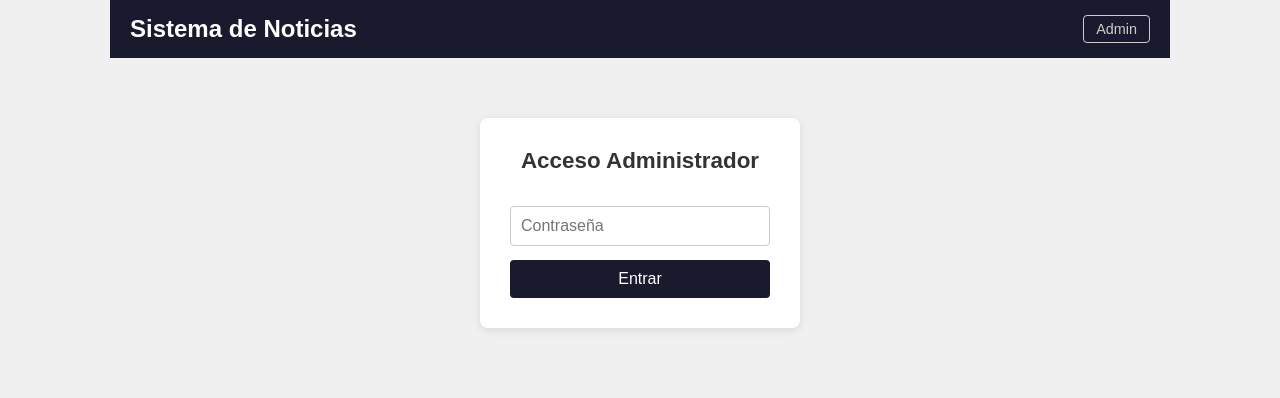
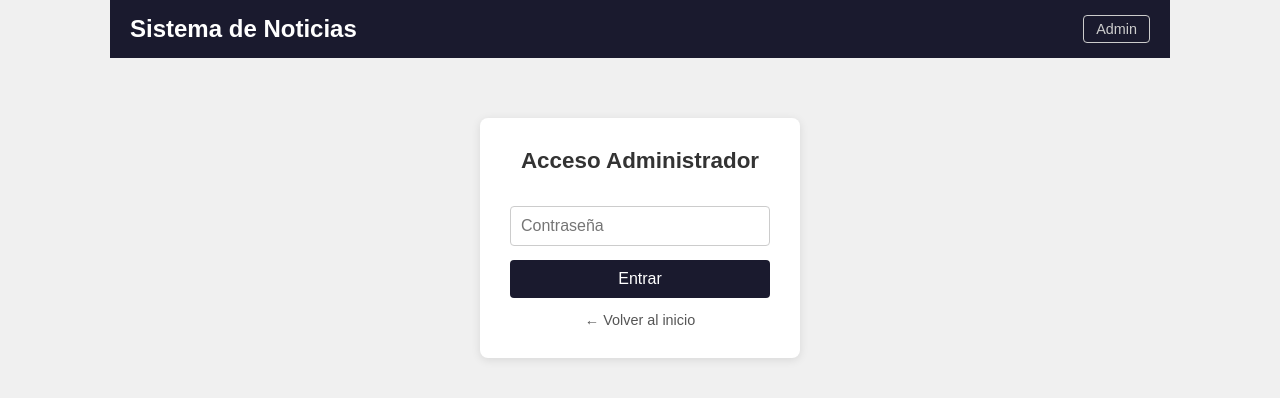
Before and after one commit to KleberVM/Flat-CMS-File-System-, a React (Vite) app in the folder frontend-noticias/: page /login in a window 1280 px wide. Shown: the top 398 px of the page. Built offline with nearby package versions, Linux system fonts and the light colour scheme.

Commit message:
areglando bugs de login y admin

```diff
--- a/frontend-noticias/src/App.jsx
+++ b/frontend-noticias/src/App.jsx
@@ -9,7 +9,7 @@ function App() {
       <div className="container">
         <nav>
           <h1>Sistema de Noticias</h1>
-          <Link to="/login" className="nav-link-admin">
+          <Link to="/admin" className="nav-link-admin">
             Admin
           </Link>
         </nav>
--- a/frontend-noticias/src/index.css
+++ b/frontend-noticias/src/index.css
@@ -340,3 +340,18 @@ nav {
 .btn-eliminar:hover {
     background-color: #a93226;
 }
+
+/* ── Botón volver al inicio (en la página de login) ── */
+.btn-volver-inicio {
+    display: block;
+    text-align: center;
+    margin-top: 14px;
+    color: #555;
+    font-size: 0.9rem;
+    text-decoration: none;
+}
+
+.btn-volver-inicio:hover {
+    color: #1a1a2e;
+    text-decoration: underline;
+}
--- a/frontend-noticias/src/pages/admin.jsx
+++ b/frontend-noticias/src/pages/admin.jsx
@@ -19,10 +19,17 @@ function Admin() {
 
   const [noticiaEditando, setNoticiaEditando] = useState(null);
 
+  // un usuario sin sesion nunca ve el contenido admin.
+  const [verificando, setVerificando] = useState(true);
+
   useEffect(() => {
     const esAdmin = localStorage.getItem("isAdmin");
     if (!esAdmin) {
+      // No hay sesion → mandamos al login
       navigate("/login");
+    } else {
+      // Sí hay sesion → liberamos el render del panel
+      setVerificando(false);
     }
   }, [navigate]);
 
@@ -118,9 +125,6 @@ function Admin() {
       e.target.reset();
       cargarNoticias();
     } catch (error) {
-      // Intentamos mostrar el mensaje real del servidor para facilitar el debug.
-      // error.response existe cuando el servidor respondió (ej: 500, 404).
-      // Si no hay respuesta (ej: servidor apagado), mostramos un mensaje de red.
       const mensajeServidor = error.response?.data?.message;
       const mensajeFinal = mensajeServidor
         ? `Error del servidor: ${mensajeServidor}`
@@ -139,6 +143,8 @@ function Admin() {
     localStorage.removeItem("isAdmin");
     navigate("/");
   };
+
+  if (verificando) return null;
 
   return (
     <div style={{ padding: "20px" }}>
@@ -210,7 +216,7 @@ function Admin() {
 
           <div className="campo">
             <label>
-              Imagen de portada {/* En modo edición avisamos que es opcional */}
+              Imagen de portada
               {noticiaEditando && (
                 <span style={{ fontWeight: "normal", color: "#888" }}>
                   (opcional: solo si quieres reemplazarla)
--- a/frontend-noticias/src/pages/login.jsx
+++ b/frontend-noticias/src/pages/login.jsx
@@ -1,10 +1,18 @@
-import { useState } from "react";
-import { useNavigate } from "react-router-dom";
+import { useState, useEffect } from "react";
+import { useNavigate, Link } from "react-router-dom";
 import clienteAxios from "../api/axiosConfig";
 
 function Login() {
   const [password, setPassword] = useState("");
   const navigate = useNavigate();
+
+  // Si el usuario ya inicio sesión y vuelve al login
+  // lo manda directo al panel de admin sin que tenga que loguearse de nuevo
+  useEffect(() => {
+    if (localStorage.getItem("isAdmin")) {
+      navigate("/admin");
+    }
+  }, [navigate]);
 
   const manejarLogin = async (e) => {
     e.preventDefault();
@@ -22,6 +30,7 @@ function Login() {
   return (
     <div className="login-caja">
       <h2>Acceso Administrador</h2>
+
       <form onSubmit={manejarLogin}>
         <input
           type="password"
@@ -31,6 +40,10 @@ function Login() {
         />
         <button type="submit">Entrar</button>
       </form>
+
+      <Link to="/" className="btn-volver-inicio">
+        ← Volver al inicio
+      </Link>
     </div>
   );
 }
```
